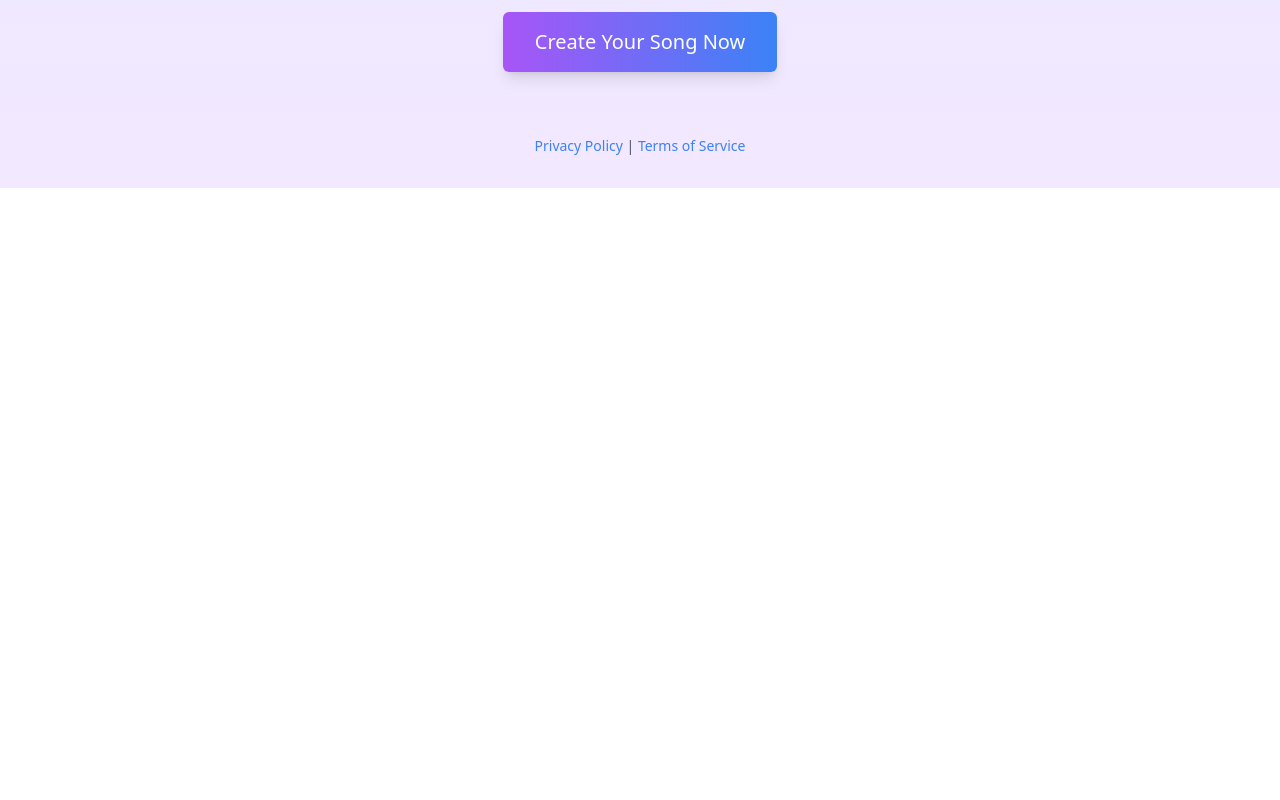
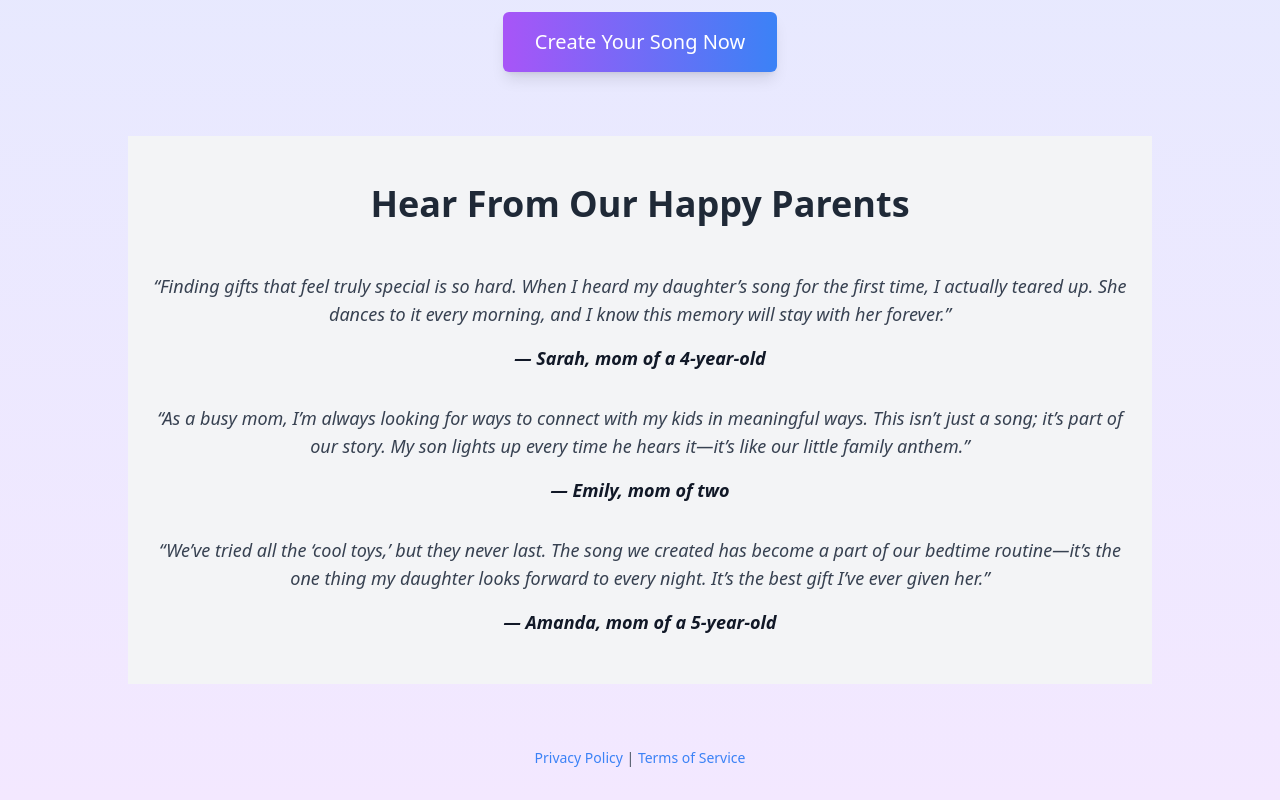
Before and after one commit to rrh1441/kiddoclassics, a Next.js app: page / in a window 1280 px wide. Shown: the part 866-1666 px from the top of the page. Before the commit the page ends 1054 px from the top, so only its background shows below. Built offline with nearby package versions, Linux system fonts and the light colour scheme.

Commit message:
updated landing page v11

```diff
--- a/src/app/page.tsx
+++ b/src/app/page.tsx
@@ -141,6 +141,45 @@ export default function LandingPage() {
         </div>
       </div>
 
+      {/* Testimonial Section */}
+      <div className="mt-16 bg-gray-100 py-12">
+        <div className="max-w-5xl mx-auto px-6 text-center space-y-12">
+          <h2 className="text-3xl md:text-4xl font-extrabold text-gray-800">
+            Hear From Our Happy Parents
+          </h2>
+          <div className="space-y-8">
+            <blockquote className="text-gray-700 italic text-lg">
+              “Finding gifts that feel truly special is so hard. When I heard my
+              daughter’s song for the first time, I actually teared up. She dances to
+              it every morning, and I know this memory will stay with her forever.”
+              <br />
+              <span className="block mt-4 font-bold text-gray-900">
+                — Sarah, mom of a 4-year-old
+              </span>
+            </blockquote>
+            <blockquote className="text-gray-700 italic text-lg">
+              “As a busy mom, I’m always looking for ways to connect with my kids in
+              meaningful ways. This isn’t just a song; it’s part of our story. My son
+              lights up every time he hears it—it’s like our little family anthem.”
+              <br />
+              <span className="block mt-4 font-bold text-gray-900">
+                — Emily, mom of two
+              </span>
+            </blockquote>
+            <blockquote className="text-gray-700 italic text-lg">
+              “We’ve tried all the ‘cool toys,’ but they never last. The song we
+              created has become a part of our bedtime routine—it’s the one thing my
+              daughter looks forward to every night. It’s the best gift I’ve ever
+              given her.”
+              <br />
+              <span className="block mt-4 font-bold text-gray-900">
+                — Amanda, mom of a 5-year-old
+              </span>
+            </blockquote>
+          </div>
+        </div>
+      </div>
+
       {/* Footer */}
       <footer className="mt-16 text-center text-gray-600 text-sm">
         <p>
```
